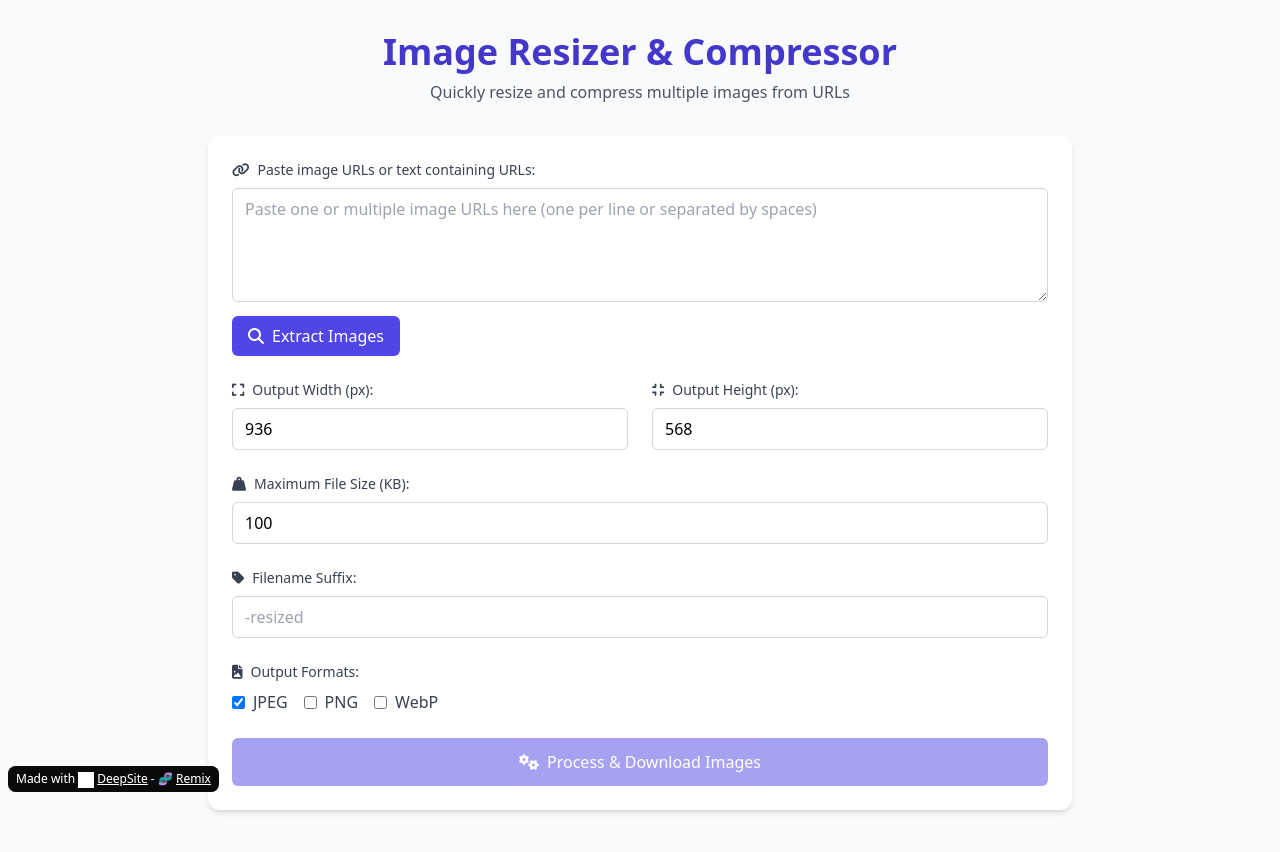
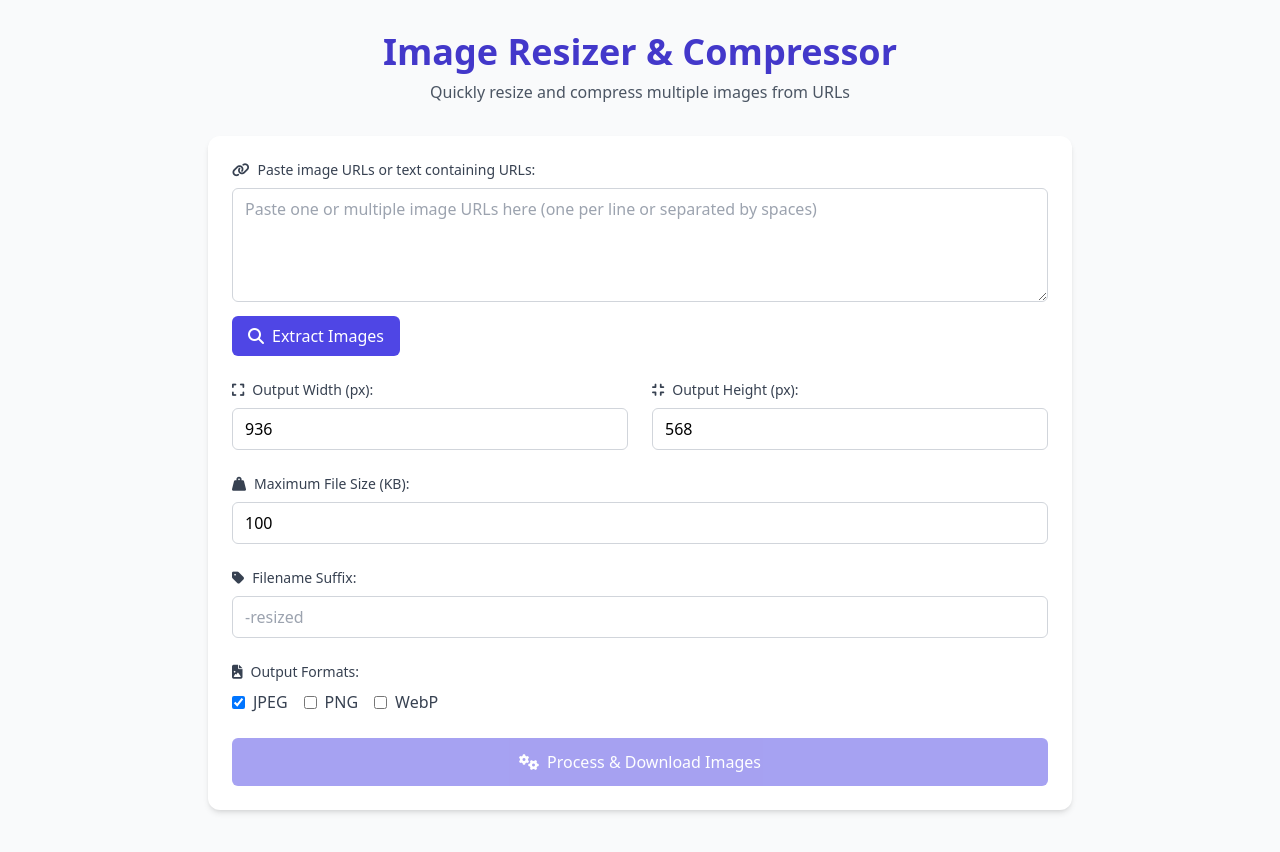
Before and after one commit to marschildox/image-reduce-resize, a plain HTML site: page index.html in a window 1280 px wide. Drawn offline with nearby package versions, Linux system fonts and the light colour scheme; grey boxes are pictures that could not be loaded.

Commit message:
Update index.html

```diff
--- a/index.html
+++ b/index.html
@@ -474,5 +474,4 @@
             }
         });
     </script>
-<p style="border-radius: 8px; text-align: center; font-size: 12px; color: #fff; margin-top: 16px;position: fixed; left: 8px; bottom: 8px; z-index: 10; background: rgba(0, 0, 0, 0.8); padding: 4px 8px;">Made with <img src="https://enzostvs-deepsite.hf.space/logo.svg" alt="DeepSite Logo" style="width: 16px; height: 16px; vertical-align: middle;display:inline-block;margin-right:3px;filter:brightness(0) invert(1);"><a href="https://enzostvs-deepsite.hf.space" style="color: #fff;text-decoration: underline;" target="_blank" >DeepSite</a> - 🧬 <a href="https://enzostvs-deepsite.hf.space?remix=craniis/split-testing-tool" style="color: #fff;text-decoration: underline;" target="_blank" >Remix</a></p><p style="border-radius: 8px; text-align: center; font-size: 12px; color: #fff; margin-top: 16px;position: fixed; left: 8px; bottom: 8px; z-index: 10; background: rgba(0, 0, 0, 0.8); padding: 4px 8px;">Made with <img src="https://enzostvs-deepsite.hf.space/logo.svg" alt="DeepSite Logo" style="width: 16px; height: 16px; vertical-align: middle;display:inline-block;margin-right:3px;filter:brightness(0) invert(1);"><a href="https://enzostvs-deepsite.hf.space" style="color: #fff;text-decoration: underline;" target="_blank" >DeepSite</a> - 🧬 <a href="https://enzostvs-deepsite.hf.space?remix=craniis/resize-reduce" style="color: #fff;text-decoration: underline;" target="_blank" >Remix</a></p></body>
 </html>
```
